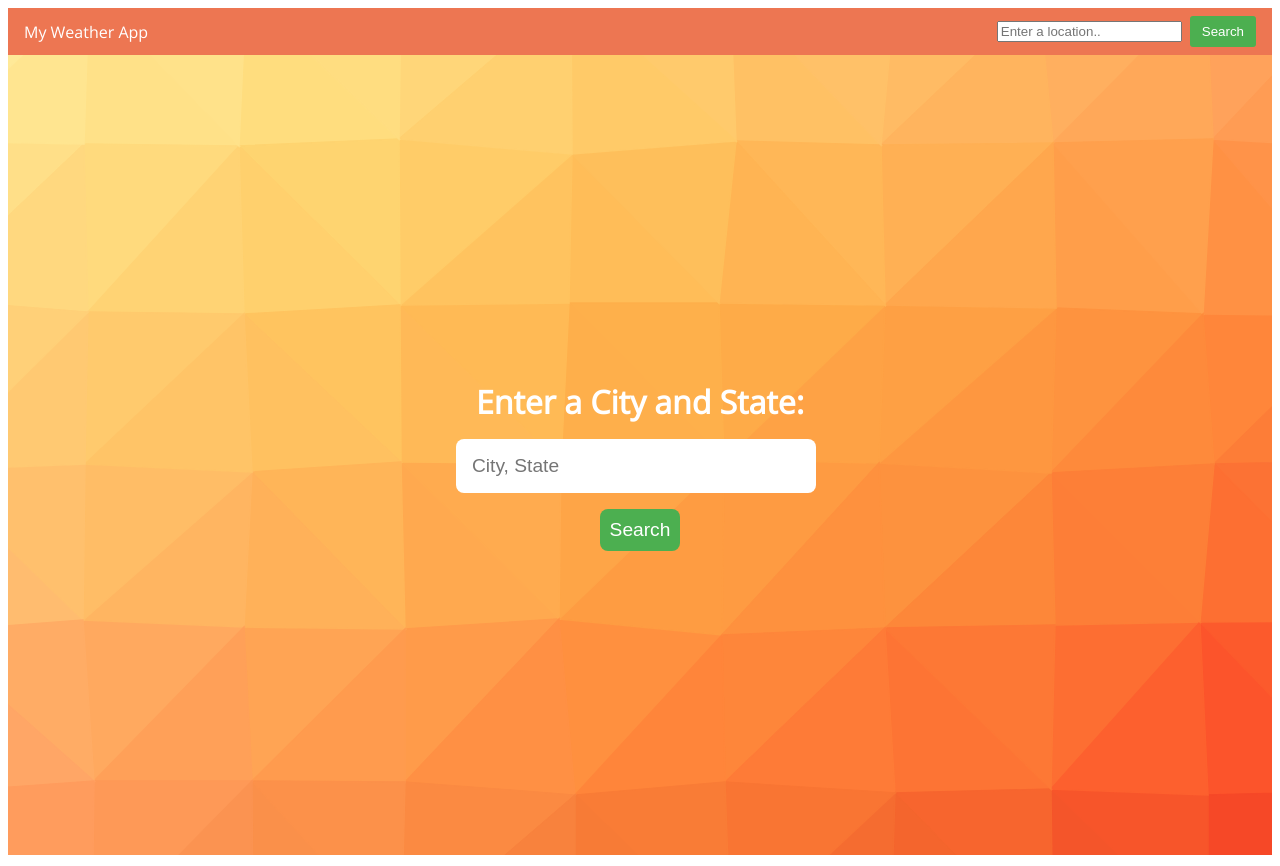
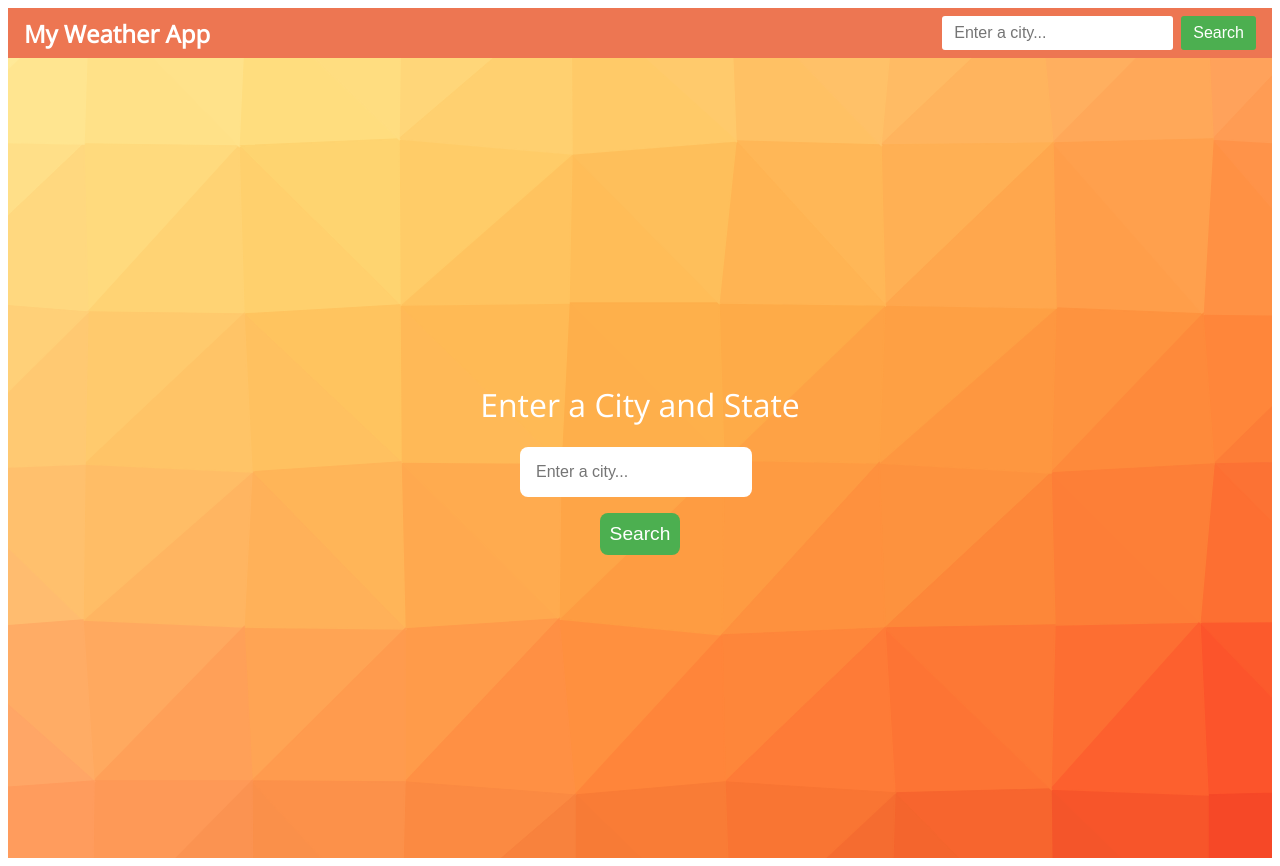
Before and after one commit to VanSlam/weather-app-code-test-adaptavist, a React (Vite) app: page / in a window 1280 px wide. Built offline with nearby package versions, Linux system fonts and the light colour scheme.

Commit message:
final styling touches

```diff
--- a/src/App.jsx
+++ b/src/App.jsx
@@ -20,6 +20,7 @@ function App() {
       <WeatherForecast
         key={location}
         location={location}
+        setLocation={setLocation}
       />
     </div>
   )
--- a/src/components/NavBar.css
+++ b/src/components/NavBar.css
@@ -1,3 +1,46 @@
 body {
-    font-family: 'Open Sans', sans-serif;
-  }
+  font-family: 'Open Sans', sans-serif;
+}
+
+.navbar {
+  display: flex;
+  align-items: center;
+  justify-content: space-between;
+  padding: 8px 16px;
+  background-color: #ed7652;
+}
+
+.navbar-title {
+  flex: 1;
+  font-size: 24px;
+  font-weight: bold;
+  color: #fff;
+}
+
+.navbar-search {
+  display: flex;
+  align-items: center;
+}
+
+.navbar-search-input {
+  margin-right: 8px;
+  padding: 8px 12px;
+  border: none;
+  border-radius: 3px;
+  font-size: 16px;
+  color: #333;
+}
+
+.navbar-search-button {
+  background-color: #4caf50;
+  color: white;
+  border: none;
+  border-radius: 3px;
+  padding: 8px 12px;
+  font-size: 16px;
+  cursor: pointer;
+}
+
+*:focus {
+    outline: none;
+}
--- a/src/components/NavBar.jsx
+++ b/src/components/NavBar.jsx
@@ -1,50 +1,36 @@
-import React, { useState } from 'react'
+import React, { useState } from 'react';
+import './NavBar.css';
 
-function MyAppBar({ onLocationChange }) {
-  const [searchText, setSearchText] = useState('')
+function NavBar(props) {
+  const [searchText, setSearchText] = useState("");
 
   const handleSubmit = (e) => {
-    e.preventDefault()
-    onLocationChange(searchText)
-    setSearchText('')
-  }
+    e.preventDefault();
+    props.onLocationChange(searchText);
+    setSearchText("");
+  };
 
   return (
-    <div
-      style={{
-        display: 'flex',
-        alignItems: 'center',
-        padding: '8px 16px',
-        backgroundColor: '#ed7652',
-      }}
-    >
-      <div style={{ flex: 1, color: 'white' }}>My Weather App</div>
-      <div style={{ display: 'flex', alignItems: 'center' }}>
+    <div className="navbar">
+      <div className="navbar-title">
+        My Weather App
+      </div>
+      <div className="navbar-search">
         <form onSubmit={handleSubmit}>
           <input
-            type='text'
-            placeholder='Enter a location..'
+            type="text"
+            placeholder="Enter a city..."
             value={searchText}
             onChange={(e) => setSearchText(e.target.value)}
-            style={{ marginRight: '8px' }}
+            className="navbar-search-input"
           />
-          <button
-            type='submit'
-            style={{
-              backgroundColor: '#4CAF50',
-              color: 'white',
-              border: 'none',
-              borderRadius: '3px',
-              padding: '8px 12px',
-              cursor: 'pointer',
-            }}
-          >
+          <button type="submit" className="navbar-search-button">
             Search
           </button>
         </form>
       </div>
     </div>
-  )
+  );
 }
 
-export default MyAppBar
+export default NavBar;
--- a/src/components/WeatherForecast.css
+++ b/src/components/WeatherForecast.css
@@ -12,9 +12,9 @@
   align-items: center;
 }
 
-.weather-input h1 {
-  font-size: 2rem;
-  margin-bottom: 1rem;
+.weather-input input[type="text"] {
+  width: 200px;
+  font-size: 16px;
 }
 
 .weather-input form {
@@ -108,6 +108,8 @@
 }
 
 .search-label {
+  font-weight: normal;
+  text-align: center;
   color: white;
 }
 
@@ -120,8 +122,9 @@ body {
 }
 
 .card-title {
-  color: white;
-  text-align: center
+  font-weight: normal;
+  text-align: center;
+  color: black
 }
 
 .selected-card-icon {
@@ -129,3 +132,7 @@ body {
   height: 180px;
   align-items: center;
 }
+
+*:focus {
+  outline: none;
+}
--- a/src/components/WeatherForecast.jsx
+++ b/src/components/WeatherForecast.jsx
@@ -1,7 +1,7 @@
 import React, { useState, useEffect } from 'react'
 import './WeatherForecast.css'
 
-function WeatherForecast({ location }) {
+function WeatherForecast({ location, setLocation}) {
   const [city, setCity] = useState(location)
   const [forecastData, setForecastData] = useState([])
   const [showCards, setShowCards] = useState(false)
@@ -72,14 +72,14 @@ function WeatherForecast({ location }) {
     <div className='weather-container'>
       {showSearchForm && (
         <div className='weather-input'>
-          <h1 className='search-label'>Enter a City and State:</h1>
+          <h1 className='search-label'>Enter a City and State</h1>
           <form
             className='search-container'
             onSubmit={handleSubmit}
           >
             <input
               type='text'
-              placeholder='City, State'
+              placeholder='Enter a city...'
               onChange={(e) => setCity(e.target.value)}
             />
             <button
@@ -113,7 +113,7 @@ function WeatherForecast({ location }) {
               <p>
                 {new Date(getCardsForDay(day).dt * 1000).toLocaleDateString(
                   undefined,
-                  { weekday: 'long', month: 'long', day: 'numeric' }
+                  { weekday: 'long', month: 'short', day: 'numeric' }
                 )}
               </p>
             </div>
@@ -134,7 +134,7 @@ function WeatherForecast({ location }) {
           <p>Max Temp: {getTemp(selectedCard.main.temp_max)}°F</p>
           <p>Humidity: {selectedCard.main.humidity}%</p>
           <button
-            onClick={() => (setSelectedCard(null), setShowSearchForm(true), setCity(''))}
+            onClick={() => (setSelectedCard(null), setShowSearchForm(true), setCity(''), setLocation(''))}
           >
             Close
           </button>
```
